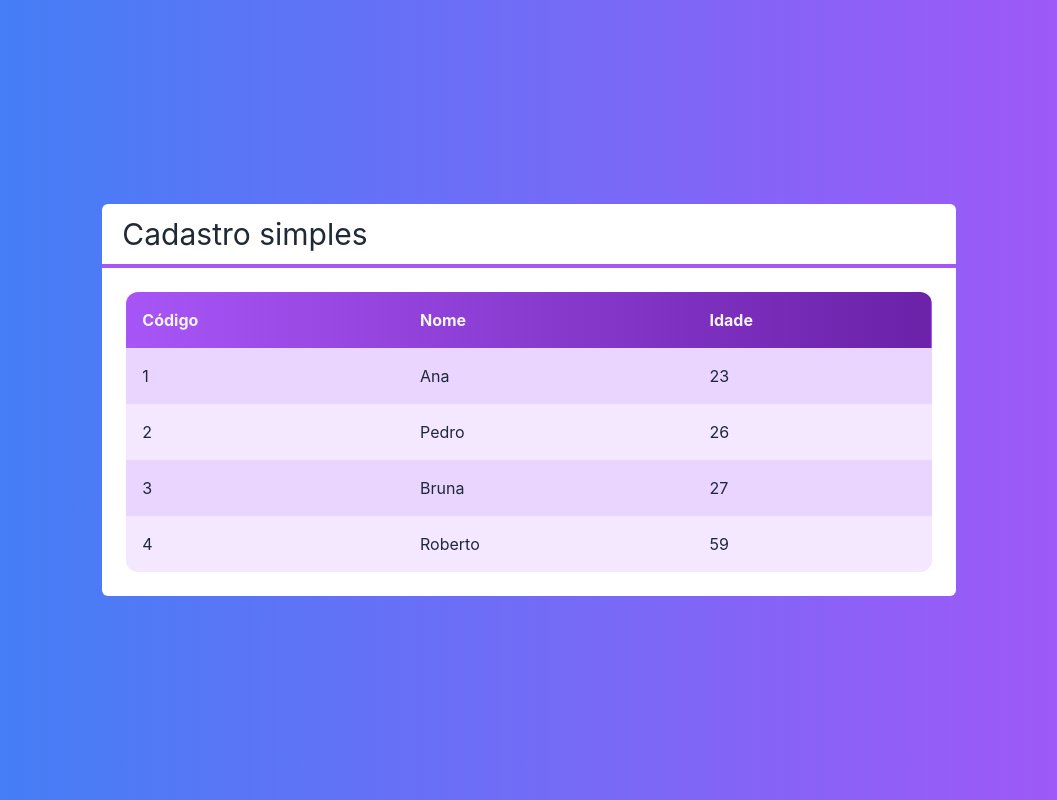
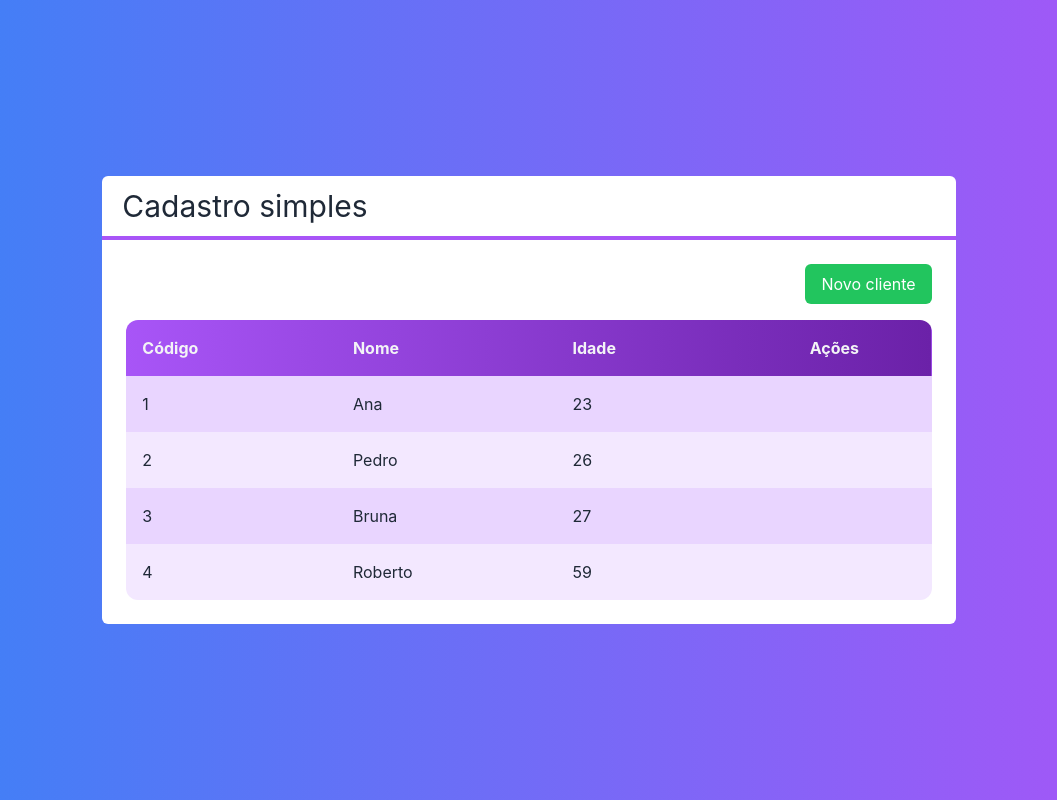
Before and after one commit to joaodslourenco/crud-consumers-list, a Next.js app: page / in a window 1280 px wide. Shown: the whole page, without its empty margins (111-1168 px from the left). Built offline with nearby package versions, Linux system fonts and the light colour scheme.

Commit message:
'edit', 'delete' and 'new client' buttons added

```diff
--- /dev/null
+++ b/src/components/Botao.tsx
@@ -0,0 +1,15 @@
+interface BotaoProps {
+  cor?: 'green' | 'red' | 'orange'
+  className?: string
+  children: any
+}
+
+export default function Botao(props: BotaoProps) {
+  return (
+    <button
+      className={`bg-green-500 text-white px-4 py-2 rounded-md ${props.className}`}
+    >
+      {props.children}
+    </button>
+  )
+}
--- a/src/components/Tabela.tsx
+++ b/src/components/Tabela.tsx
@@ -1,16 +1,22 @@
 import Cliente from '../core/Cliente'
+import { IconeEdicao, IconeLixo } from '../icons/icones'
 
 interface TabelaProps {
   clientes: Cliente[]
+  clienteSelecionado?: (cliente: Cliente) => void
+  clienteExcluido?: (cliente: Cliente) => void
 }
 
 export default function Tabela(props: TabelaProps) {
+  const exibirAcoes = props.clienteSelecionado || props.clienteExcluido
+
   function renderizarCabecalho() {
     return (
       <tr>
         <th className="text-left p-4">Código</th>
         <th className="text-left p-4">Nome</th>
         <th className="text-left p-4">Idade</th>
+        {exibirAcoes ? <th className="p-4">Ações</th> : false}
       </tr>
     )
   }
@@ -20,14 +26,42 @@
       return (
         <tr
           key={cliente.id}
-          className={`${i % 2 === 0 ? 'bg-purple-200' : 'bg-purple-100'}`}
+          className={`${i % 2 === 0 ? 'bg-purple-200' : 'bg-purple-100'} `}
         >
           <td className="text-left p-4">{cliente.id}</td>
           <td className="text-left p-4">{cliente.nome}</td>
           <td className="text-left p-4">{cliente.idade}</td>
+          {exibirAcoes ? renderizarAcoes(cliente) : false}
         </tr>
       )
     })
+  }
+
+  function renderizarAcoes(cliente: Cliente) {
+    return (
+      <td className="flex justify-center">
+        {props.clienteSelecionado ? (
+          <button
+            onClick={() => props.clienteSelecionado?.(cliente)}
+            className="flex justify-center items-center text-green-600 hover:bg-purple-50 rounded-full p-2 m-1"
+          >
+            {IconeEdicao}
+          </button>
+        ) : (
+          false
+        )}
+        {props.clienteExcluido ? (
+          <button
+            onClick={() => props.clienteExcluido?.(cliente)}
+            className="flex justify-center items-center text-red-500 hover:bg-purple-50 rounded-full p-2 m-1"
+          >
+            {IconeLixo}
+          </button>
+        ) : (
+          false
+        )}
+      </td>
+    )
   }
 
   return (
--- /dev/null
+++ b/src/icons/icones.tsx
@@ -0,0 +1,50 @@
+export const IconeAdicionar = (
+  <svg
+    xmlns="http://www.w3.org/2000/svg"
+    className="h-6 w-6"
+    fill="none"
+    viewBox="0 0 24 24"
+    stroke="currentColor"
+  >
+    <path
+      strokeLinecap="round"
+      strokeLinejoin="round"
+      strokeWidth={2}
+      d="M12 4v16m8-8H4"
+    />
+  </svg>
+)
+
+export const IconeEdicao = (
+  <svg
+    xmlns="http://www.w3.org/2000/svg"
+    className="h-6 w-6"
+    fill="none"
+    viewBox="0 0 24 24"
+    stroke="currentColor"
+  >
+    <path
+      strokeLinecap="round"
+      strokeLinejoin="round"
+      strokeWidth={2}
+      d="M11 5H6a2 2 0 00-2 2v11a2 2 0 002 2h11a2 2 0 002-2v-5m-1.414-9.414a2 2 0 112.828 2.828L11.828 15H9v-2.828l8.586-8.586z"
+    />
+  </svg>
+)
+
+export const IconeLixo = (
+  <svg
+    xmlns="http://www.w3.org/2000/svg"
+    className="h-6 w-6"
+    fill="none"
+    viewBox="0 0 24 24"
+    stroke="currentColor"
+  >
+    <path
+      strokeLinecap="round"
+      strokeLinejoin="round"
+      strokeWidth={2}
+      d="M19 7l-.867 12.142A2 2 0 0116.138 21H7.862a2 2 0 01-1.995-1.858L5 7m5 4v6m4-6v6m1-10V4a1 1 0 00-1-1h-4a1 1 0 00-1 1v3M4 7h16"
+    />
+  </svg>
+)
--- a/src/pages/index.tsx
+++ b/src/pages/index.tsx
@@ -1,3 +1,4 @@
+import Botao from '../components/Botao'
 import Layout from '../components/Layout'
 import Tabela from '../components/Tabela'
 import Cliente from '../core/Cliente'
@@ -10,10 +11,25 @@
     new Cliente('4', 'Roberto', 59)
   ]
 
+  function clienteSelecionado(cliente: Cliente) {
+    console.log(cliente.nome)
+  }
+
+  function clienteExcluido(cliente: Cliente) {
+    console.log(cliente.nome, 'excluído')
+  }
+
   return (
     <div className="flex h-screen items-center justify-center bg-gradient-to-r from-blue-500 to-purple-500 text-white">
       <Layout titulo="Cadastro simples">
-        <Tabela clientes={clientes} />
+        <div className="flex justify-end">
+          <Botao className="mb-4">Novo cliente</Botao>
+        </div>
+        <Tabela
+          clientes={clientes}
+          clienteSelecionado={clienteSelecionado}
+          clienteExcluido={clienteExcluido}
+        />
       </Layout>
     </div>
   )
```
